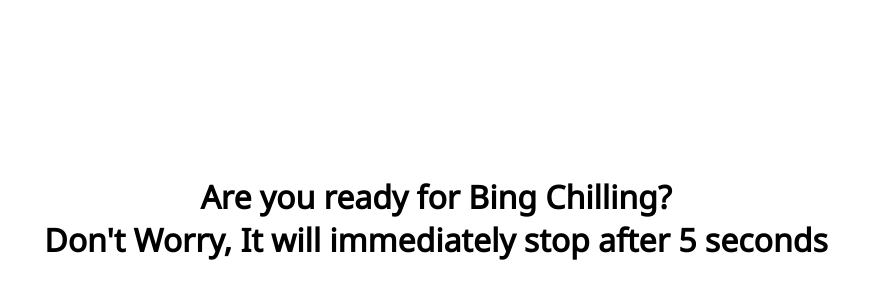
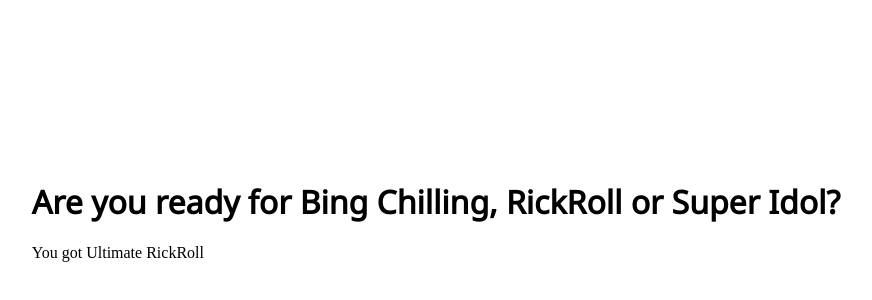
Before and after one commit to tinarskii/bing-chiller-and-super-idol, a plain HTML site: page index.html in a window 1280 px wide. Shown: the part 190-490 px from the top of the page, without its empty margins (212-1084 px from the left). Drawn offline with Linux system fonts and the light colour scheme.

Commit message:
Add more none-harmful version

```diff
--- a/index.html
+++ b/index.html
@@ -24,17 +24,21 @@
 </head>
 <body>
     <div class="main">
-            <h1>Are you ready for Bing Chilling?<br>
-            Don't Worry, It will immediately stop after 5 seconds</h1>
+        <div class="card">
+            <h1>Are you ready for Bing Chilling, RickRoll or Super Idol?</h1>
+            <p id="e">You got</p>
+        </div>
     </div>
 </body>
 <script>
-    // This will only open 10 tabs
-    setTimeout(function(){
-        window.close()
-    }, 7000);
-    setInterval(() => {
-        window.open(["https://www.youtube.com/watch?v=KH_XIt-hm2Y", "https://www.youtube.com/watch?v=aCgP8BFjrw4", "https://www.youtube.com/watch?v=dQw4w9WgXcQ"][Math.floor(Math.random() * 3)], "_blank");
-    }, 700);
+    const link = [
+        {name: "Bing Chlling", link:"https://www.youtube.com/watch?v=KH_XIt-hm2Y"},
+        {name: 'Super Idol', link:"https://www.youtube.com/watch?v=aCgP8BFjrw4"},
+        {name: 'Ultimate RickRoll', link:"https://www.youtube.com/watch?v=dQw4w9WgXcQ"}
+][Math.floor(Math.random() * 3)];
+        setTimeout(() => {
+            window.open(link.link, "_blank")
+        }, 500);
+        document.getElementById("e").innerHTML = `You got ${link.name}`;
 </script>
 </html>
```
